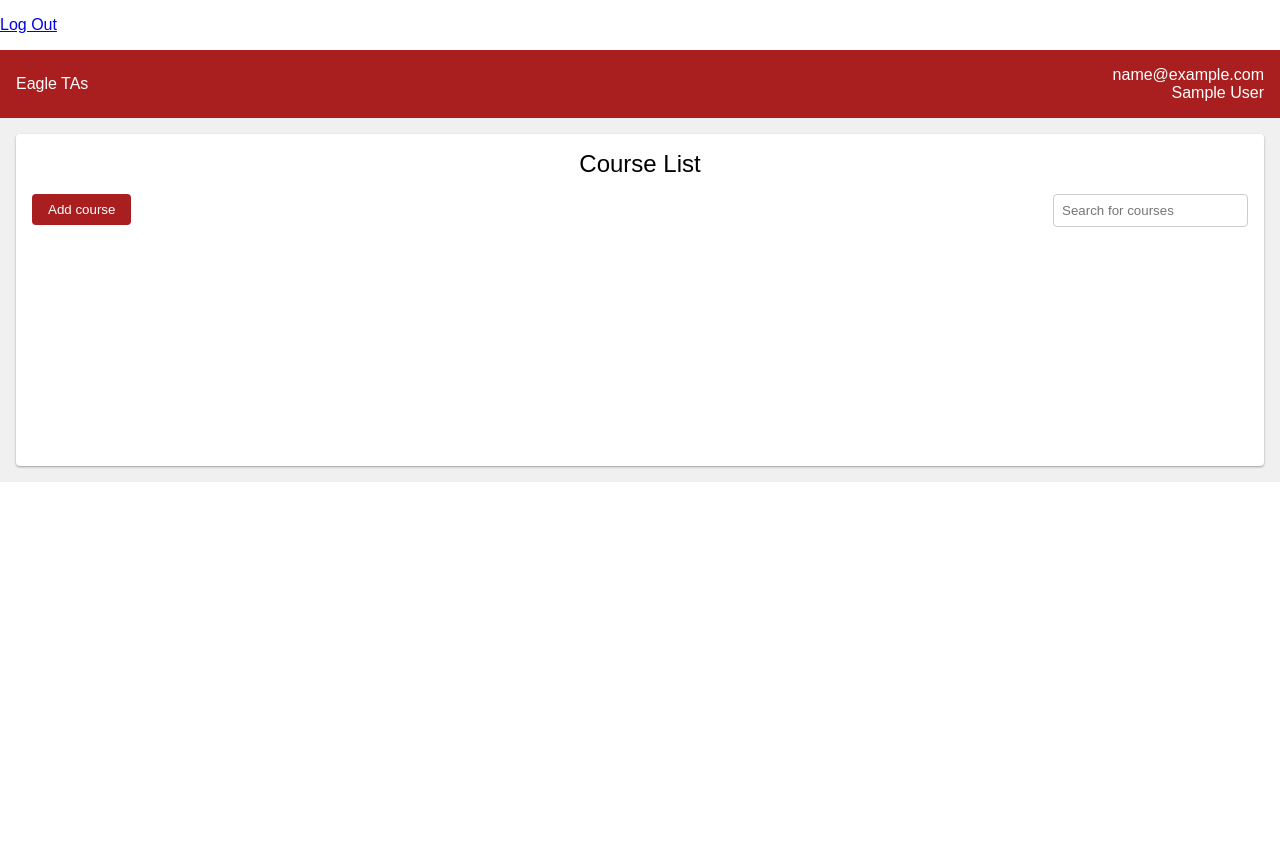
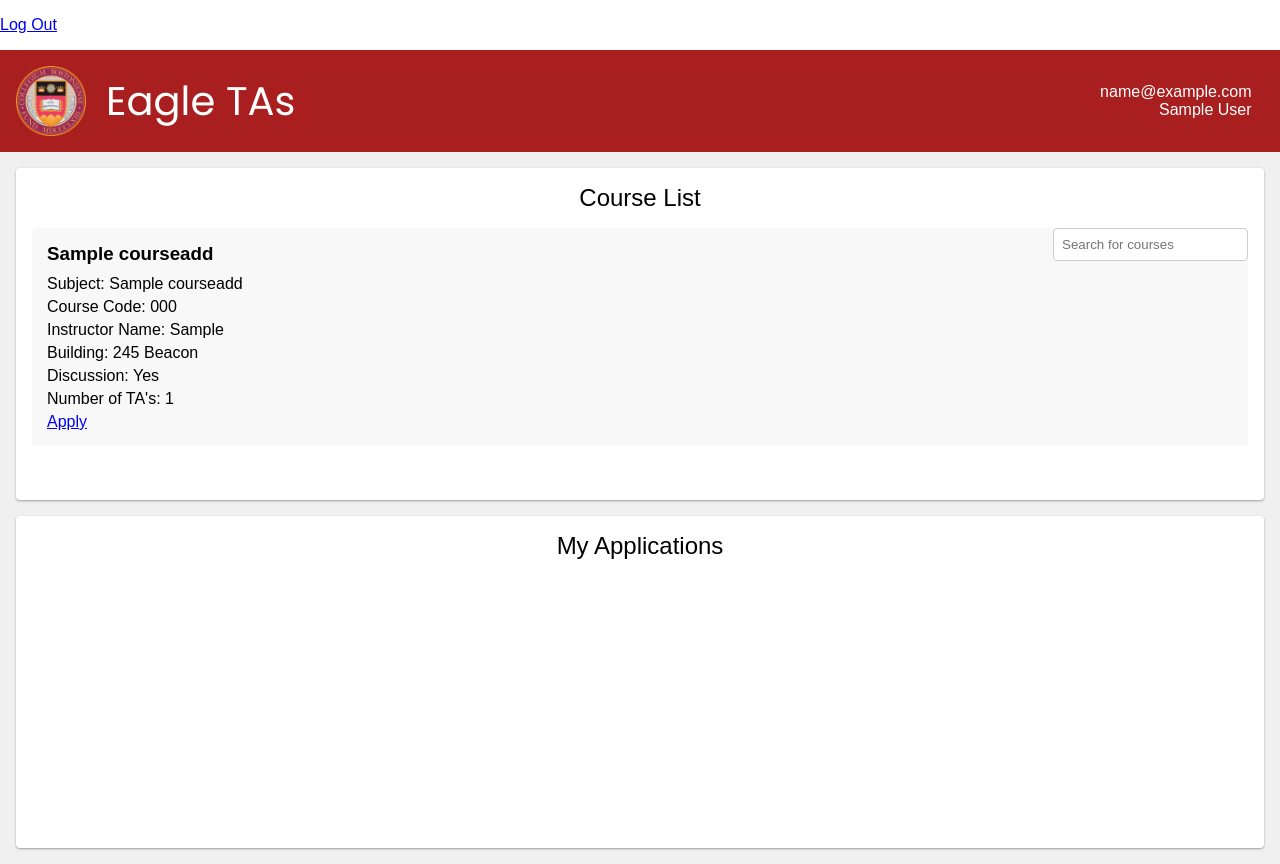
Before and after one commit to CSCI3356Spring2023/DjangoUnchained, a Django app: page /main/ in a window 1280 px wide. Before the commit the page ends 482 px from the top, so only its background shows below. Run offline with Django 4.2, Linux system fonts and the light colour scheme; a user stored in the database is signed in; tables that the repository leaves empty hold one stand-in row (values such as "Sample post").

Commit message:
Student course list and application view

```diff
--- a/DjangoUnchained/Application/models.py
+++ b/DjangoUnchained/Application/models.py
@@ -36,6 +36,9 @@ class StudentApplication(models.Model):
 
     def get_results(self):
         return self.results
+
+    def get_courseName(self):
+        return self.courseName
 
 
 class CourseAdd(models.Model):
--- a/DjangoUnchained/Application/templates/studentTAapplication.html
+++ b/DjangoUnchained/Application/templates/studentTAapplication.html
@@ -4,16 +4,13 @@
     <head>
         <link rel="stylesheet" href="{% static 'studentTAapplication.css' %}">
         <meta charset="utf-8">
-
         <link href="https://fonts.googleapis.com/css?family=Poppins&display=swap" rel="stylesheet">
-
         <link href="https://fonts.googleapis.com/css?family=Roboto&display=swap" rel="stylesheet">
-
         <link rel="stylesheet" href="styles.css">
-
     <body>
         <p><a href="{% url 'logout' %}">Log Out</a></p>
         <div class="header">
+            <div class="crest"></div>
             <div class="logo">Eagle TAs</div>
             <div class="header-info">
                 <div>{{ Users }}</div>
@@ -23,7 +20,6 @@
         <div class="list-section">
             <div class="list-container">
                 <div class="list-title">Course List</div>
-                      <a href="{% url 'temp_add_course' %}"><button>Add course</button></a>
                 <input type="text" placeholder="Search for courses">
                 <!-- Add course list items here -->
                 {% for course in Courses %}
@@ -31,16 +27,28 @@
                     <h3>{{ course.courseName }}</h3>
                     <p>Subject: {{ course.subject }}</p>
                     <p>Course Code: {{ course.courseCode }}</p>
-                          <p>Instructor Name: {{ course.instructorName }}</p>
+                    <p>Instructor Name: {{ course.instructor }}</p>
                     <p>Building: {{ course.building }}</p>
                     <p>Discussion: {{ course.discussion }}</p>
                     <p>Number of TA's: {{ course.numTAs }}</p>
-                          <a href="{% url 'delete_course' course.id %}">Delete</a>
+                    <a href="{% url 'student_apply' course.id %}">Apply</a>
                     <br>
-                          <a href="{% url 'edit_course' course.id %}">Edit</a>
                 </div>
                 {% endfor %}
-
+            </div>
+            <div class="list-container">
+                <div class="list-title">My Applications</div>
+                <!-- Add applicant list items here -->
+                {% for application in Applications %}
+                <div class="applicant-item">
+                    <p>Subject: {{ application.subject }}</p>
+                    <p>Course Code: {{ application.courseCode }}</p>
+                    <p>Instructor Name: {{ application.instructor }}</p>
+                    <p>Building: {{ application.building }}</p>
+                    <p>Discussion: {{ application.discussion }}</p>
+                    <p>Number of TA's: {{ application.numTAs }}</p>
+                </div>
+                {% endfor %}
             </div>
         </div>
     </body>
@@ -62,8 +70,29 @@
         color: white;
     }
 
+    .logo {
+        color:rgba(255, 255, 255, 1);
+        width:auto;
+        height:auto;
+        font-family:Poppins;
+        padding-left: 20px;
+        font-size:40px;
+        letter-spacing:0;
+    }
+
+    .crest {
+        width:70px;
+        height:70px;
+        position:relative;
+        top:12%;
+        background-image:url("../static/bccrest_1.png");
+        background-repeat:no-repeat;
+        background-size:cover;
+    }
+
     .header-info {
-                  text-align: right;
+        margin-left: auto;
+        padding-right: 1%;
     }
 
     .dashboard-item {
--- a/DjangoUnchained/Application/views.py
+++ b/DjangoUnchained/Application/views.py
@@ -65,7 +65,6 @@ def instructor_page(request):
         userRole = request.user.get_role()
         if (userRole == "Instructor"):
             courseInfo = CourseAdd.objects.filter(instructor=userInfo.get_full_name())
-            print(courseInfo)
             applicantInfo = StudentApplication.objects.all()
             fulfilled_courses, TAneeded = num_fulfilled_TA(courseInfo)
             not_filled_courses = len(courseInfo) - fulfilled_courses
@@ -130,10 +129,23 @@ def student_page(request):
         userInfo = request.user
         firstName = userInfo.get_first_name()
         lastName = userInfo.get_last_name()
+        applicantInfo = StudentApplication.objects.filter(email = userInfo.get_email())
+        courseInfo = CourseAdd.objects.all()
+        appliedCourses = get_applied_courses(applicantInfo, courseInfo)
+
         if(userRole == "Student"):
-            context = {'Users': userInfo, 'FirstName': firstName, 'LastName': lastName}
+            context = {'Users': userInfo, 'FirstName': firstName, 'LastName': lastName, 'Courses': courseInfo, 'Applications': appliedCourses}
             return render(request, 'studentTAapplication.html', context)
     return render(request, '404.html')
+
+def get_applied_courses(applicantInfo, courseInfo):
+    appliedCourses = []
+
+    for i in range(len(applicantInfo)):
+        name = applicantInfo[i].courseName
+        appliedCourses.append(name)
+
+    return courseInfo.filter(courseName__in=appliedCourses)
 
 def course_list(request):
     if request.user.is_authenticated:
```
Also changed, not shown: DjangoUnchained/Application/templates/instructor_visual.html (+4 -5 lines). Lines whose indentation alone changed are shown as unchanged.
